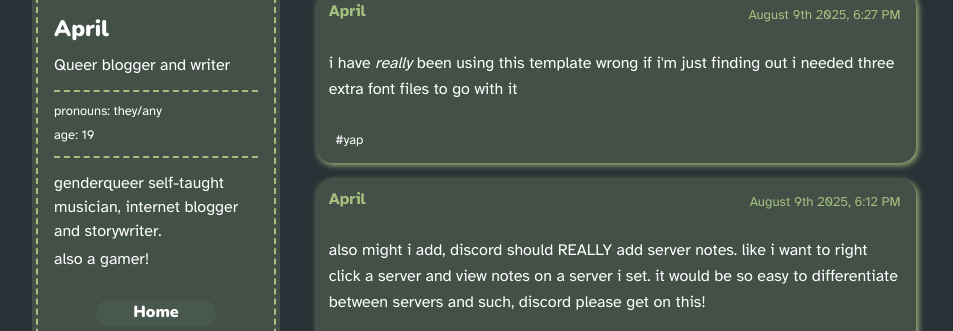
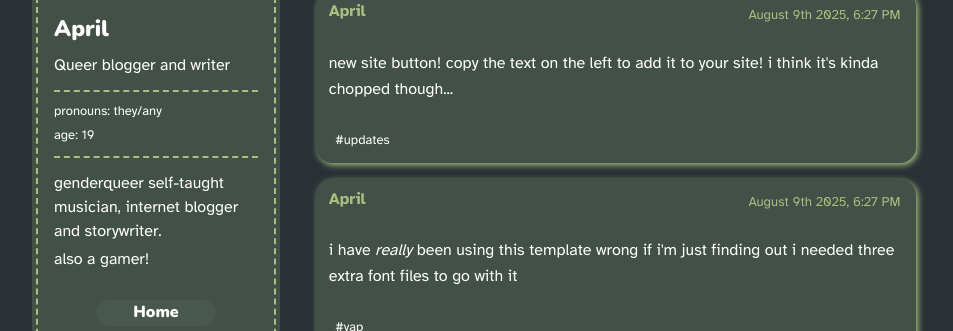
Before and after one commit to HarvestSorts/neocities, a plain HTML site: page public/index.html in a window 1280 px wide. Shown: the part 214-545 px from the top of the page, without its empty margins (24-977 px from the left). Drawn offline with Linux system fonts and the light colour scheme.

Commit message:
well duh this have to become a post

```diff
--- a/public/index.html
+++ b/public/index.html
@@ -99,6 +99,14 @@
 
         -->
 
+        <article class="post updates">
+            <div class="post-header">April <time>August 9th 2025, 6:27 PM</time></div>
+            <p>new site button! copy the text on the left to add it to your site! i think it's kinda chopped though...</p>
+            <section class="tags">
+                <a href="#updates">#updates</a>
+            </section>
+        </article>
+
         <article class="post yap">
             <div class="post-header">April <time>August 9th 2025, 6:27 PM</time></div>
             <p>i have <i>really</i> been using this template wrong if i'm just finding out i needed three extra font files to go with it</p>
```
